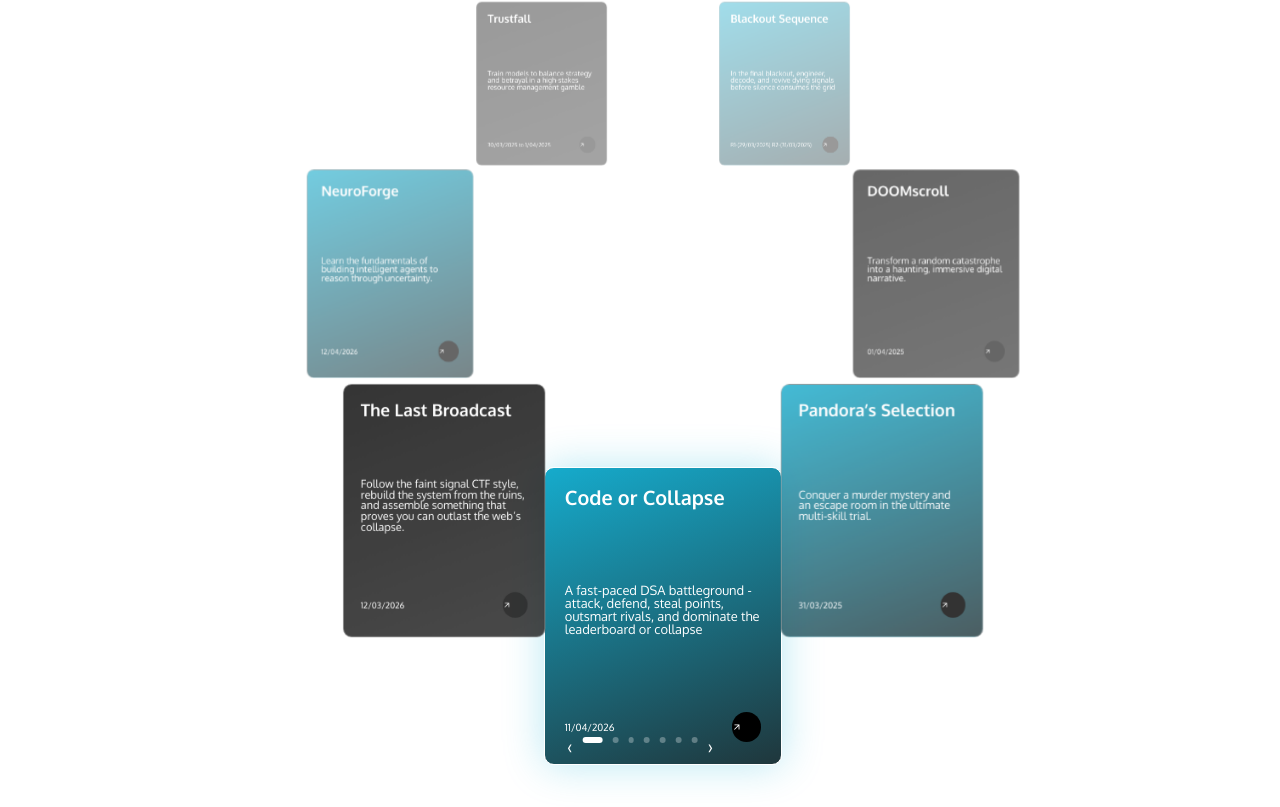
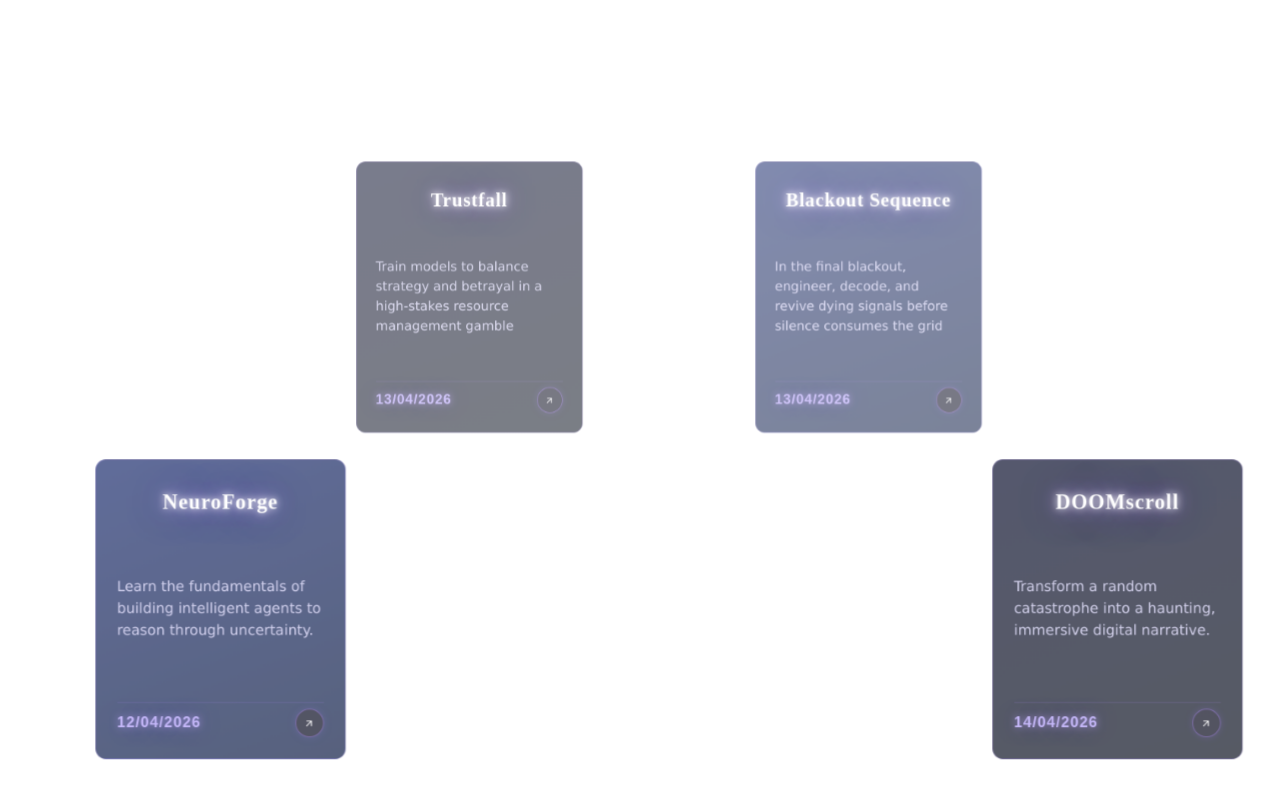
Before and after one commit to IEEESBM/oblivion-2026-frontend, a React (Vite) app: page / in a window 1280 px wide. Shown: the part 913-1720 px from the top of the page. Built offline with nearby package versions, Linux system fonts and the light colour scheme; no server answers; a web font is replaced by a local one.

Commit message:
Muizz/event cards fix (#7)
* fix: card styling changed, and increased gap between event cards

* fix: largeer size of event cards

```diff
--- a/public/Events.json
+++ b/public/Events.json
@@ -12,9 +12,9 @@
     ],
     "Date": "11/04/2026",
     "Time": "6pm to 8pm",
-    "Venue": "AB5 312",
-    "Team Size": "1-2",
-    "Prize Pool": 4000,
+    "Venue": "Offline",
+    "Team Size": "Individual",
+    "Prize Pool": 6000,
     "isIndividual": false,
     "ShortDesc": "A fast-paced DSA battleground - attack, defend, steal points, outsmart rivals, and dominate the leaderboard or collapse"
   },
@@ -30,10 +30,10 @@
       "4. Outlast the Collapse – Combine logic and creativity to stand out and win!"
     ],
     "Date": "12/03/2026",
-    "Time": "29th Mar 11:59pm to 31st Mar 11:59pm",
+    "Time": "5:30 - 8:30 PM",
     "Venue": "Online",
-    "Team Size": "1-3",
-    "Prize Pool": 4000,
+    "Team Size": "1-2",
+    "Prize Pool": 5000,
     "isIndividual": false,
     "ShortDesc": "Follow the faint signal CTF style, rebuild the system from the ruins, and assemble something that proves you can outlast the web’s collapse."
   },
@@ -50,7 +50,7 @@
     ],
     "Date": "12/04/2026",
     "Time": "5:30pm to 7:30pm",
-    "Venue": "Online",
+    "Venue": "Offline",
     "Team Size": "Individual",
     "isIndividual": true,
     "ShortDesc": "Learn the fundamentals of building intelligent agents to reason through uncertainty."
@@ -66,11 +66,11 @@
       "3. Adapt to Change – Handle mid-game drift where system agents shift behavior unpredictably.\n",
       "4. Outsmart the System – Balance trust, risk, and strategy to maximize resources and win!"
     ],
-    "Date": "30/03/2025 to 1/04/2025",
-    "Time": "30th Mar 11:59pm to 1st Apr",
+    "Date": "13/04/2026",
+    "Time": "will be updated",
     "Venue": "Online",
     "Team Size": "Individual",
-    "Prize Pool": 4000,
+    "Prize Pool": 6000,
     "isIndividual": true,
     "ShortDesc": "Train models to balance strategy and betrayal in a high-stakes resource management gamble"
   },
@@ -85,11 +85,11 @@
       "3. Hardware Round – Build a functional Morse code generator using electronic components.\n",
       "4. Think, Design & Build – Progress from theory to simulation to real-world execution to claim victory!"
     ],
-    "Date": "R1-(29/03/2025) R2-(31/03/2025)",
+    "Date": "13/04/2026",
     "Time": "R1-(9pm to 10pm) R2-(11am to 2pm)\n",
-    "Venue": "R1-(Online) R2-(Offline)\n",
+    "Venue": "AB5\n",
     "Team Size": "2-3",
-    "Prize Pool": 5000,
+    "Prize Pool": 6000,
     "isIndividual": false,
     "ShortDesc": "In the final blackout, engineer, decode, and revive dying signals before silence consumes the grid"
   },
@@ -97,11 +97,11 @@
     "ID": 500,
     "Name": "DOOMscroll",
     "Desc": "Apocalypse Feed is a creative storytelling event where participants create and run a real Instagram handle to depict a fictional disaster scenario. Using exactly 3 posts and at least 1 reel, they must show a clear progression—from early signs to chaos to aftermath—through visuals, captions, and overall page aesthetic, turning their account into an engaging narrative of the apocalypse meant for public awareness. The event focuses on creativity, storytelling, and social media execution, with judging based on originality, story progression, content quality, and Instagram branding. Participants must create a new public account during the event and submit the handle link for evaluation. This format keeps the event simple, immersive, and highly engaging while fitting perfectly with the apocalypse theme.",
-    "Date": "01/04/2025",
+    "Date": "14/04/2026",
     "Time": "5pm to 8:30pm",
     "Venue": "Offline",
     "Team Size": "2-3",
-    "Prize Pool": 5000,
+    "Prize Pool": 4000,
     "isIndividual": false,
     "ShortDesc": "Transform a random catastrophe into a haunting, immersive digital narrative."
   },
@@ -116,10 +116,10 @@
       "3. Think & React – Combine logic, teamwork, and quick decision-making.\n",
       "4. Race to Victory – Outsmart the competition and claim the prize!"
     ],
-    "Date": "31/03/2025",
+    "Date": "15/04/2026",
     "Time": "4pm to 7:30pm",
     "Venue": "MIT Campus",
-    "Team Size": "3-4",
+    "Team Size": "2-4",
     "Prize Pool": 6000,
     "isIndividual": false,
     "ShortDesc": "Conquer a murder mystery and an escape room in the ultimate multi-skill trial."
--- a/src/components/EventSection/EventSection.jsx
+++ b/src/components/EventSection/EventSection.jsx
@@ -1,39 +1,61 @@
-import { styled } from "styled-components";
+import { styled, createGlobalStyle } from "styled-components";
 import React, { useRef, useState, useEffect, useCallback } from "react";
 import { MdArrowOutward } from "react-icons/md";
-import { useInView } from "react-intersection-observer";
 import gsap from "gsap";
 import { useGSAP } from "@gsap/react";
 import { Link } from "react-router-dom";
 
-// Styled Components
+// Google Font import
+const GlobalFont = createGlobalStyle`
+  @import url('https://fonts.googleapis.com/css2?family=Cinzel:wght@600;700;900&family=Raleway:wght@400;500;600;700&display=swap');
+`;
+
+// ─── Layout ────────────────────────────────────────────────────────────────────
 
 const Section = styled.section`
   position: relative;
   width: 100%;
   min-height: 100vh;
   display: flex;
+  flex-direction: column;
   align-items: center;
   justify-content: center;
+  gap: 2.5rem;
+  padding: 4rem 0 3rem;
 `;
 
-const CarouselWrapper = styled.div`
+/*
+  OrbitStage is a fixed-size box that exactly contains the circular orbit.
+  Height = 2 * radius + card_height  (the full vertical diameter of the orbit)
+  We leave a little breathing room on top/bottom.
+
+  Desktop:  radius=360, card_h=288  → orbit diameter = 360*2 + 288 = 1008px  → ~1040px stage
+  Tablet:   radius=270, card_h=216  → 756 + 216 = 972px  → ~780px (cards scale down via rem)
+  Mobile:   radius=210, card_h=184  → 604px  → ~620px
+*/
+const OrbitStage = styled.div`
   position: relative;
   width: 100%;
-  height: 900px;
+  /* desktop: 2*460 + 576 = 1496 → 1500px */
+  height: 1500px;
 
-  @media (max-width: 900px) { height: 732px; }
-  @media (max-width: 600px) { height: 610px; }
+  /* tablet ≤900px: 2*340 + 432 = 1112 → 1120px */
+  @media (max-width: 900px) { height: 1120px; }
+
+  /* mobile ≤600px: 2*220 + 320 = 760 → 780px */
+  @media (max-width: 600px) { height: 780px; }
 `;
 
 const Orbit = styled.div`
   position: absolute;
   left: 50%;
-  top: 420px;
+  top: 750px;
 
-  @media (max-width: 900px) { top: 340px; }
-  @media (max-width: 600px) { top: 282px; }
+  @media (max-width: 900px) { top: 560px; }
+  @media (max-width: 600px) { top: 390px; }
 `;
+
+// ─── Card ──────────────────────────────────────────────────────────────────────
 
 const DivEventCard = styled.div`
   position: absolute;
@@ -41,118 +63,226 @@ const DivEventCard = styled.div`
   flex-direction: column;
   justify-content: space-between;
 
-  width: 24rem;
-  height: 30rem;
-  padding: 2rem;
+  /* desktop: 30rem × 36rem = 480px × 576px */
+  width: 30rem;
+  height: 36rem;
+  padding: 2.5rem;
 
-  border-radius: 1rem;
+  /* tablet: 27rem × 27rem = 432px × 432px */
+  @media (max-width: 900px) {
+    width: 27rem;
+    height: 27rem;
+    padding: 1.75rem;
+  }
+
+  /* mobile: 20rem × 20rem = 320px × 320px */
+  @media (max-width: 600px) {
+    width: 20rem;
+    height: 20rem;
+    padding: 1.25rem;
+  }
+
+  border-radius: 1.25rem;
 
   background: ${({ $alternate }) =>
     $alternate
-      ? "linear-gradient(159.14deg, #15B3D6 -6.84%, #212121 118.48%)"
-      : "linear-gradient(159.14deg, #010101 -6.84%, #212121 118.48%)"};
+      ? "linear-gradient(159.14deg, #1e2f72 -6.84%, #0d1b3e 118.48%)"
+      : "linear-gradient(159.14deg, #0c1130 -6.84%, #0f1520 118.48%)"};
 
-  border: 1px solid rgba(170, 170, 170, 0.6);
-  backdrop-filter: blur(2px);
-
+  border: 1px solid rgba(139, 92, 246, 0.25);
+  backdrop-filter: blur(6px);
   transform-origin: center;
   will-change: transform;
-
   cursor: pointer;
 
+  &::before {
+    content: '';
+    position: absolute;
+    top: 0; left: 10%; right: 10%;
+    height: 1px;
+    background: linear-gradient(90deg,
+      transparent,
+      rgba(180, 140, 255, 0.6) 40%,
+      rgba(255, 255, 255, 0.5) 50%,
+      rgba(180, 140, 255, 0.6) 60%,
+      transparent
+    );
+    border-radius: 1rem;
+    opacity: 0;
+    transition: opacity 0.3s ease;
+  }
+
   &.is-active {
-    border-color: white;
-    box-shadow: 0 0 40px rgba(21, 179, 214, 0.3);
+    border-color: rgba(139, 92, 246, 0.85);
+    box-shadow:
+      0 0 30px rgba(99, 60, 220, 0.45),
+      0 0 70px rgba(80, 40, 200, 0.2),
+      inset 0 0 30px rgba(99, 60, 220, 0.07);
+
+    &::before { opacity: 1; }
   }
 `;
 
 const EventCardTitle = styled.div`
-  font-size: 2rem;
+  font-family: 'Cinzel', serif;
+  font-size: 2.5rem;
   font-weight: 700;
-  color: white;
+  color: #ffffff;
+  letter-spacing: 0.04em;
+  line-height: 1.2;
+  margin-top: 1rem;
+  text-align: center;
+  text-shadow:
+    0 0 8px rgba(255, 255, 255, 0.95),
+    0 0 20px rgba(180, 140, 255, 0.85),
+    0 0 45px rgba(130, 80, 255, 0.6),
+    0 0 90px rgba(99, 60, 220, 0.35);
+
+  @media (max-width: 900px) { font-size: 1.8rem; margin-top: 0.5rem; }
+  @media (max-width: 600px) { font-size: 1.3rem; margin-top: 0.25rem; }
 `;
 
 const EventCardBody = styled.div`
-  font-size: 1.3rem;
-  color: white;
+  font-family: 'Verdana', sans-serif;
+  font-size: 1.7rem;
+  font-weight: 500;
+  line-height: 1.55;
+  color: rgba(220, 215, 255, 0.88);
+
+  @media (max-width: 900px) { font-size: 1.2rem; }
+  @media (max-width: 600px) { font-size: 0.85rem; line-height: 1.4; }
 `;
 
 const EventCardFooter = styled.div`
   display: flex;
   justify-content: space-between;
   align-items: center;
+  padding-top: 0.75rem;
+  border-top: 1px solid rgba(139, 92, 246, 0.2);
 `;
 
 const EventDate = styled.div`
-  color: white;
+  font-family: 'Raleway', sans-serif;
+  font-size: 1.8rem;
+  font-weight: 700;
+  letter-spacing: 0.06em;
+  color: rgba(180, 160, 255, 0.95);
+  text-shadow:
+    0 0 10px rgba(160, 120, 255, 0.7),
+    0 0 28px rgba(120, 80, 220, 0.4);
+
+  @media (max-width: 900px) { font-size: 1.1rem; }
+  @media (max-width: 600px) { font-size: 0.8rem; letter-spacing: 0.03em; }
 `;
 
 const ExpandEventButton = styled.button`
-  width: 3rem;
-  height: 3rem;
+  width: 3.25rem;
+  height: 3.25rem;
   border-radius: 50%;
-  background: black;
+  background: rgba(10, 10, 30, 0.9);
   color: white;
   cursor: pointer;
+  display: flex;
+  align-items: center;
+  justify-content: center;
+  font-size: 1.3rem;
+  border: 1px solid rgba(139, 92, 246, 0.5);
+  flex-shrink: 0;
+  transition: background 0.25s ease, border-color 0.25s ease, box-shadow 0.25s ease;
+  box-shadow: 0 0 10px rgba(99, 60, 220, 0.25);
+
+  @media (max-width: 900px) { width: 2.5rem; height: 2.5rem; font-size: 1rem; }
+  @media (max-width: 600px) { width: 2rem;   height: 2rem;   font-size: 0.8rem; }
+
+  &:hover {
+    background: rgba(99, 60, 220, 0.75);
+    border-color: rgba(180, 140, 255, 0.95);
+    box-shadow:
+      0 0 14px rgba(139, 92, 246, 0.7),
+      0 0 30px rgba(99, 60, 220, 0.45);
+  }
 `;
 
-// Nav
+// ─── Nav — sits BELOW OrbitStage, normal flow ──────────────────────────────────
 
 const NavRow = styled.div`
-  position: absolute;
-  left: 50%;
-  transform: translateX(-50%);
-  top: 850px;
   display: flex;
+  align-items: center;
+  justify-content: center;
   gap: 1rem;
+  height: 2.5rem;
+  margin-top: 0rem;
+  /* no absolute positioning — it's a flex child of Section */
 `;
 
 const NavDot = styled.button`
-  width: ${({ $active }) => ($active ? "2rem" : "0.6rem")};
-  height: 0.6rem;
+  width: ${({ $active }) => ($active ? "2rem" : "0.65rem")};
+  height: 0.65rem;
   border-radius: 1rem;
-  background: ${({ $active }) =>
-    $active ? "white" : "rgba(255,255,255,0.3)"};
+  background: ${({ $active }) => ($active ? "white" : "rgba(255,255,255,0.28)")};
   border: none;
+  padding: 0;
+  flex-shrink: 0;
+  cursor: pointer;
+  transition: width 0.22s ease, background 0.22s ease;
 `;
 
 const NavArrow = styled.button`
   background: transparent;
+  border: none;
   color: white;
-  font-size: 2rem;
+  font-size: 2.2rem;
   cursor: pointer;
+  display: flex;
+  align-items: center;
+  justify-content: center;
+  width: 2.5rem;
+  height: 2.5rem;
+  flex-shrink: 0;
+  line-height: 1;
+  padding: 0;
+  user-select: none;
+  transition: color 0.2s ease;
+
+  &:hover { color: rgba(139, 92, 246, 1); }
 `;
 
-// Constants
+// ─── Constants ─────────────────────────────────────────────────────────────────
 
-const RADII = { desktop: 280, tablet: 220, mobile: 180 };
+// radius is the orbit radius in px (distance from pivot to card centre)
+const RADII = { desktop: 460, tablet: 340, mobile: 220 };
+
+// half card sizes in px — synced with rem values in DivEventCard above
+// desktop: 30rem=480px, 36rem=576px → half: 240 × 288
+// tablet:  27rem=432px, 27rem=432px → half: 216 × 216
+// mobile:  20rem=320px, 20rem=320px → half: 160 × 160
 const CARD_SIZES = {
-  desktop: { w: 192, h: 240 },
-  tablet: { w: 160, h: 208 },
-  mobile: { w: 136, h: 176 },
+  desktop: { w: 240, h: 288 },
+  tablet:  { w: 216, h: 216 },
+  mobile:  { w: 160, h: 160 },
 };
 
-const ACTIVE_ANGLE = Math.PI / 2;
+const ACTIVE_ANGLE = Math.PI / 2; // front card sits at bottom of orbit
 
-// Component
+// ─── Component ─────────────────────────────────────────────────────────────────
 
 const EventSection = () => {
   const [events, setEvents] = useState(null);
   const [activeIndex, setActiveIndex] = useState(0);
 
-  const cardRefs = useRef([]);
-  const radiusRef = useRef(RADII.desktop);
+  const cardRefs    = useRef([]);
+  const radiusRef   = useRef(RADII.desktop);
   const cardSizeRef = useRef(CARD_SIZES.desktop);
 
   useEffect(() => {
-    fetch("/Events.json").then(res => res.json()).then(setEvents);
+    fetch("/Events.json").then(r => r.json()).then(setEvents);
   }, []);
 
   useEffect(() => {
     const update = () => {
-      const w = window.innerWidth;
+      const w  = window.innerWidth;
       const bp = w <= 600 ? "mobile" : w <= 900 ? "tablet" : "desktop";
-      radiusRef.current = RADII[bp];
+      radiusRef.current   = RADII[bp];
       cardSizeRef.current = CARD_SIZES[bp];
     };
     update();
@@ -162,7 +292,6 @@ const EventSection = () => {
 
   const positionCards = useCallback((target) => {
     if (!events) return;
-
     const n = events.length;
     const r = radiusRef.current;
     const { w, h } = cardSizeRef.current;
@@ -174,60 +303,56 @@ const EventSection = () => {
       if (offset > n / 2) offset -= n;
 
       const angle = ACTIVE_ANGLE + (offset / n) * 2 * Math.PI;
+      const x     = Math.cos(angle) * r - w / 2;
+      const y     = Math.sin(angle) * r - h / 2;
 
-      const x = Math.cos(angle) * r - w / 2;
-      const y = Math.sin(angle) * r - h / 2;
+      const scale   = 1 - Math.abs(offset) * 0.08;
+      const opacity = 1 - Math.abs(offset) * 0.15;
 
-      const scale = 1 - Math.abs(offset) * 0.15;
-      const opacity = 1 - Math.abs(offset) * 0.2;
-
-      gsap.to(card, {
-        x,
-        y,
-        scale,
-        opacity,
-        duration: 0.5
-      });
-
+      gsap.to(card, { x, y, scale, opacity, duration: 0.5, ease: "power2.out" });
       card.classList.toggle("is-active", i === target);
     });
   }, [events]);
 
-  useGSAP(() => {
-    positionCards(activeIndex);
-  }, [activeIndex, events]);
+  useGSAP(() => { positionCards(activeIndex); }, [activeIndex, events]);
 
   if (!events) return null;
 
-  const next = () => setActiveIndex((prev) => (prev + 1) % events.length);
-  const prev = () => setActiveIndex((prev) => (prev - 1 + events.length) % events.length);
+  const next = () => setActiveIndex(p => (p + 1) % events.length);
+  const prev = () => setActiveIndex(p => (p - 1 + events.length) % events.length);
 
   return (
+    <>
+      <GlobalFont />
       <Section>
-      <CarouselWrapper>
+        {/* ── Orbit ── */}
+        <OrbitStage>
           <Orbit>
             {events.map((event, i) => (
               <DivEventCard
                 key={i}
-              ref={(el) => (cardRefs.current[i] = el)}
+                ref={el => (cardRefs.current[i] = el)}
                 $alternate={i % 2 === 0}
                 onClick={() => setActiveIndex(i)}
               >
                 <EventCardTitle>{event.Name}</EventCardTitle>
                 <EventCardBody>{event.ShortDesc}</EventCardBody>
-
                 <EventCardFooter>
                   <EventDate>{event.Date}</EventDate>
-                <Link to="/events" state={{ eventIndex: i }}>
-                  <ExpandEventButton>
-                    <MdArrowOutward />
-                  </ExpandEventButton>
+                  <Link
+                    to="/events"
+                    state={{ eventIndex: i }}
+                    onClick={e => e.stopPropagation()}
+                  >
+                    <ExpandEventButton><MdArrowOutward /></ExpandEventButton>
                   </Link>
                 </EventCardFooter>
               </DivEventCard>
             ))}
           </Orbit>
+        </OrbitStage>
 
+        {/* ── Nav — below orbit, in normal flex flow ── */}
         <NavRow>
           <NavArrow onClick={prev}>‹</NavArrow>
           {events.map((_, i) => (
@@ -239,8 +364,8 @@ const EventSection = () => {
           ))}
           <NavArrow onClick={next}>›</NavArrow>
         </NavRow>
-      </CarouselWrapper>
       </Section>
+    </>
   );
 };
 
```
Lines whose indentation alone changed are shown as unchanged.
